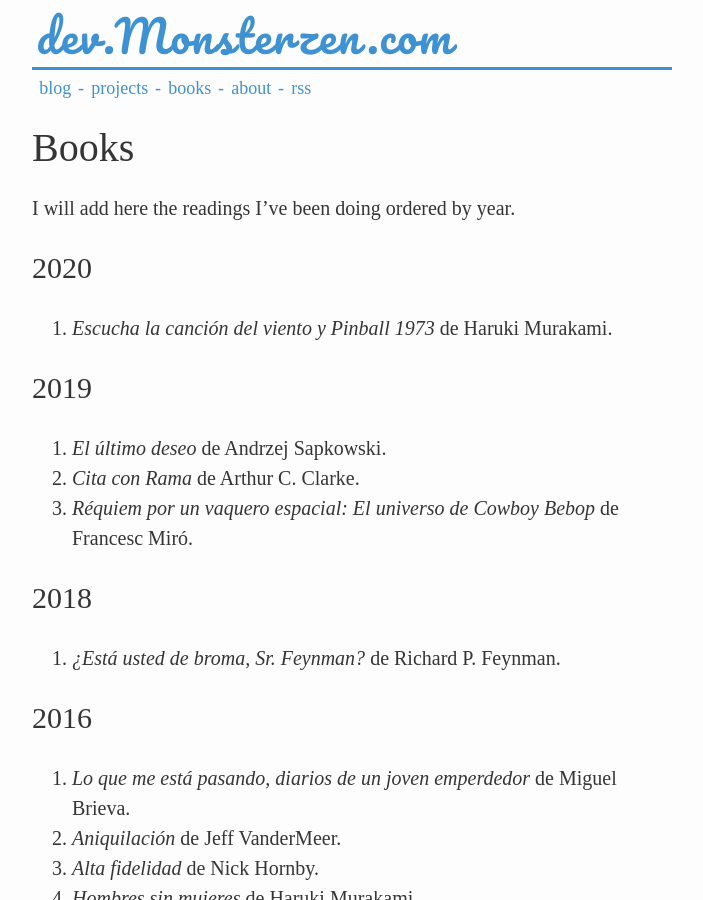
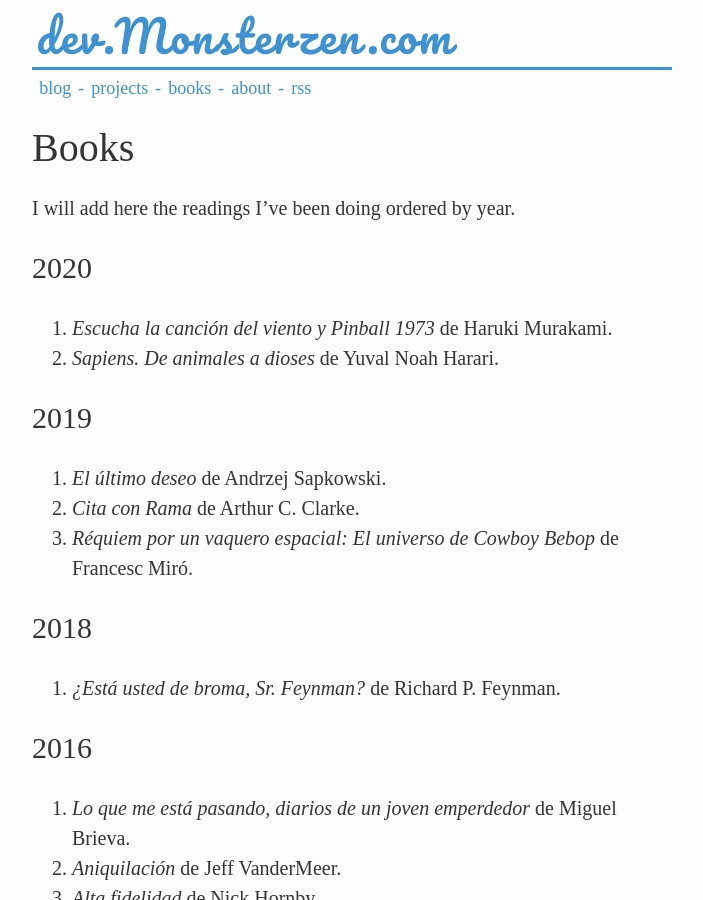
Before and after one commit to jfcalvo/jfcalvo.github.com, a Jekyll site: the page built from books.markdown, in a window 1280 px wide and 900 px high. Shown: the whole window, without its empty margins (288-991 px from the left). Built offline with Jekyll 4.4.1, drawn with Linux system fonts in a browser that asks for light colours; some web fonts are replaced.

Commit message:
Update books.markdown

```diff
--- a/books.markdown
+++ b/books.markdown
@@ -11,6 +11,7 @@ I will add here the readings I've been doing ordered by year.
 ## 2020
 
 1. *Escucha la canción del viento y Pinball 1973* de Haruki Murakami.
+2. *Sapiens. De animales a dioses* de Yuval Noah Harari.
 
 ## 2019
 
```
